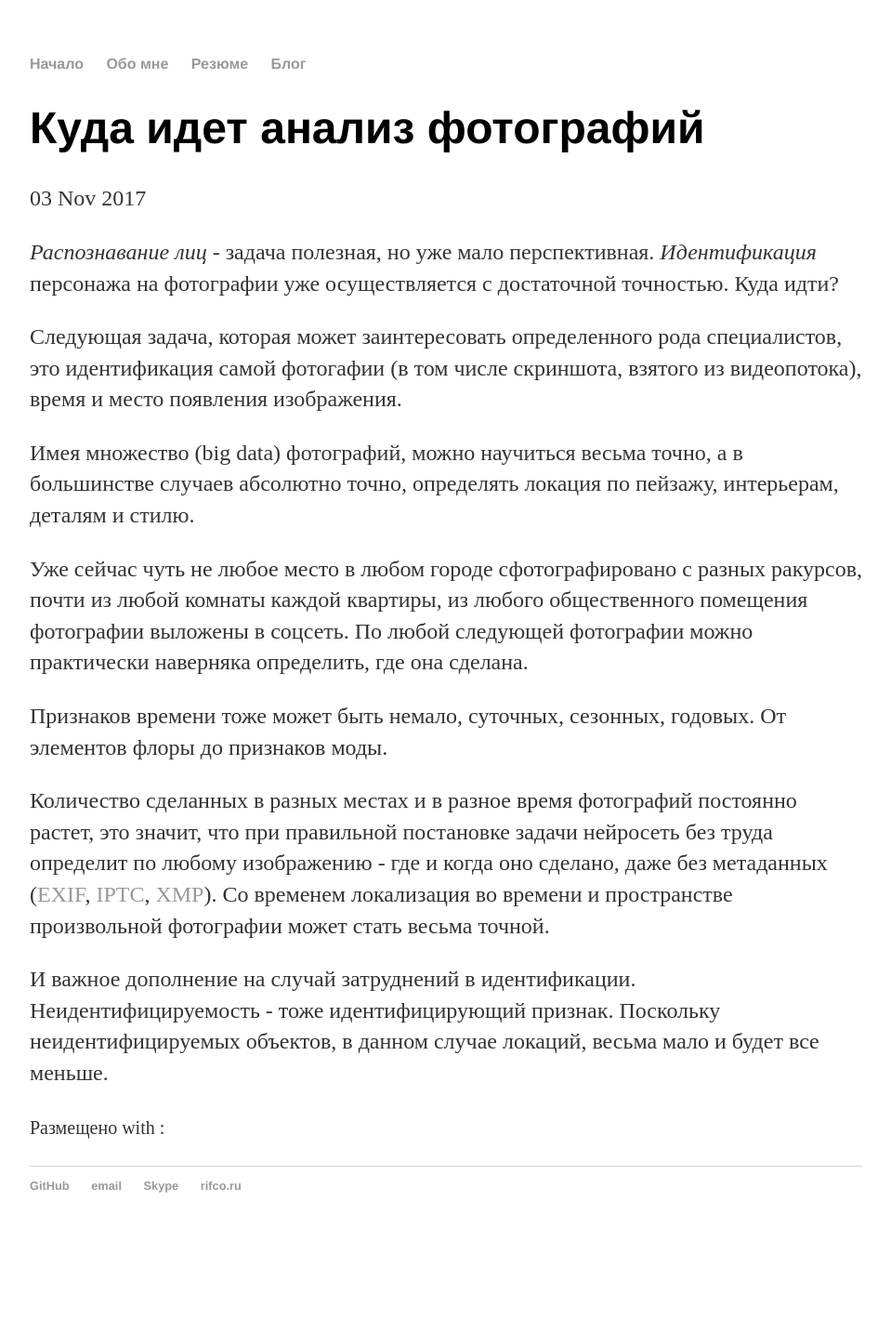
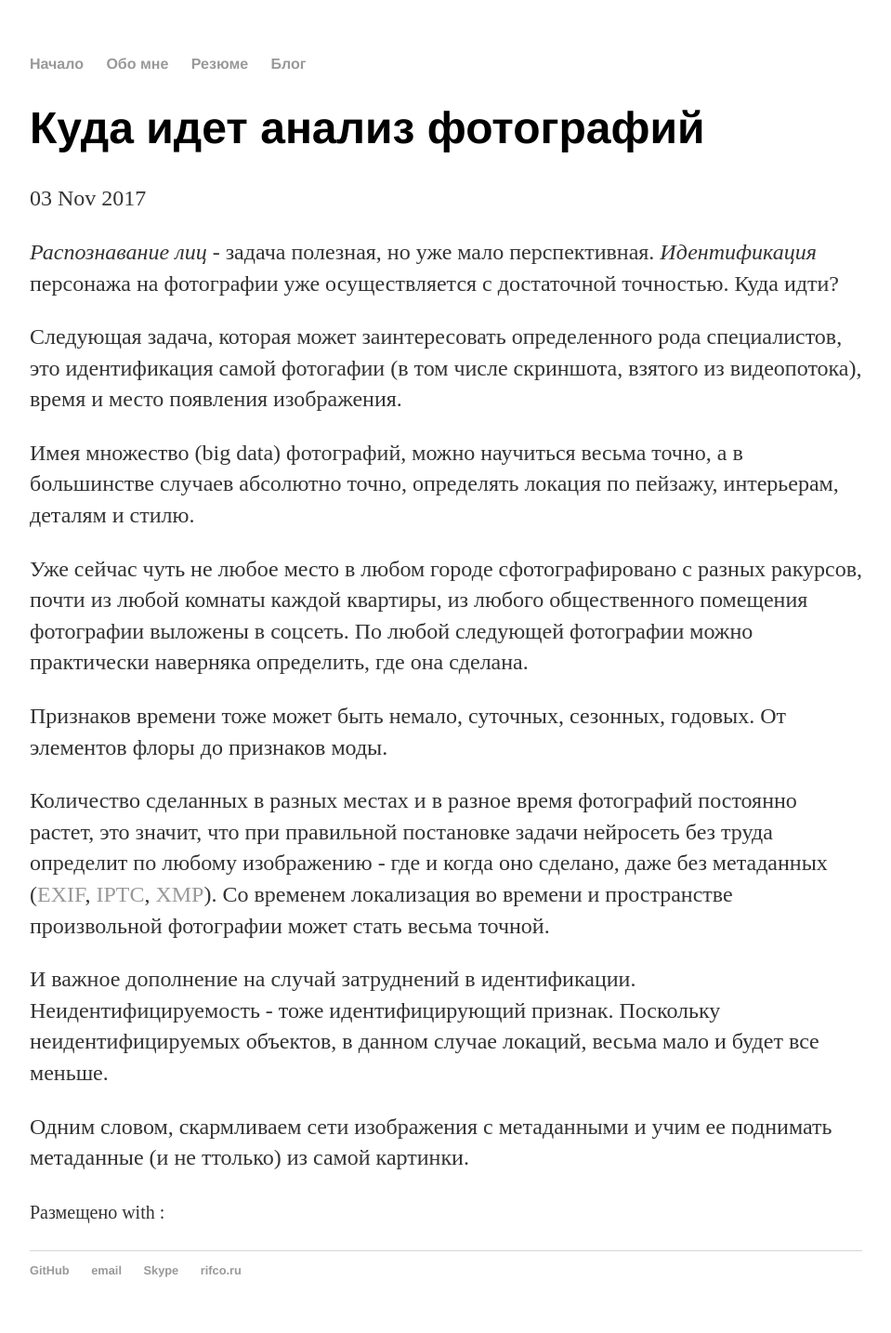
Before and after one commit to komstin/komstin.github.io, a Jekyll site: the page built from _posts/2017-11-03-Куда-идет-анализ-фотографий.md, in a window 1280 px wide. Shown: the whole page at 93% size, without its empty margins (160-1119 px from the left). Built offline with Jekyll 4.4.1, drawn with Linux system fonts in a browser that asks for light colours; before the commit the page ends 1343 px from its top, so only the background shows below that.

Commit message:
Update 2017-11-03-Куда-идет-анализ-фотографий.md

```diff
--- a/_posts/2017-11-03-Куда-идет-анализ-фотографий.md
+++ b/_posts/2017-11-03-Куда-идет-анализ-фотографий.md
@@ -19,3 +19,5 @@
 Количество сделанных в разных местах и в разное время фотографий постоянно растет, это значит, что при правильной постановке задачи нейросеть без труда определит по любому изображению - где и когда оно сделано, даже без метаданных ([EXIF](https://ru.wikipedia.org/wiki/EXIF), [IPTC](https://ru.wikipedia.org/wiki/IPTC), [XMP](https://ru.wikipedia.org/wiki/Extensible_Metadata_Platform)). Со временем локализация во времени и пространстве произвольной фотографии может стать весьма точной.
 
 И важное дополнение на случай затруднений в идентификации. Неидентифицируемость - тоже идентифицирующий признак. Поскольку неидентифицируемых объектов, в данном случае локаций, весьма мало и будет все меньше.
+
+Одним словом, скармливаем сети изображения с метаданными и учим ее поднимать метаданные (и не ттолько) из самой картинки.
```
